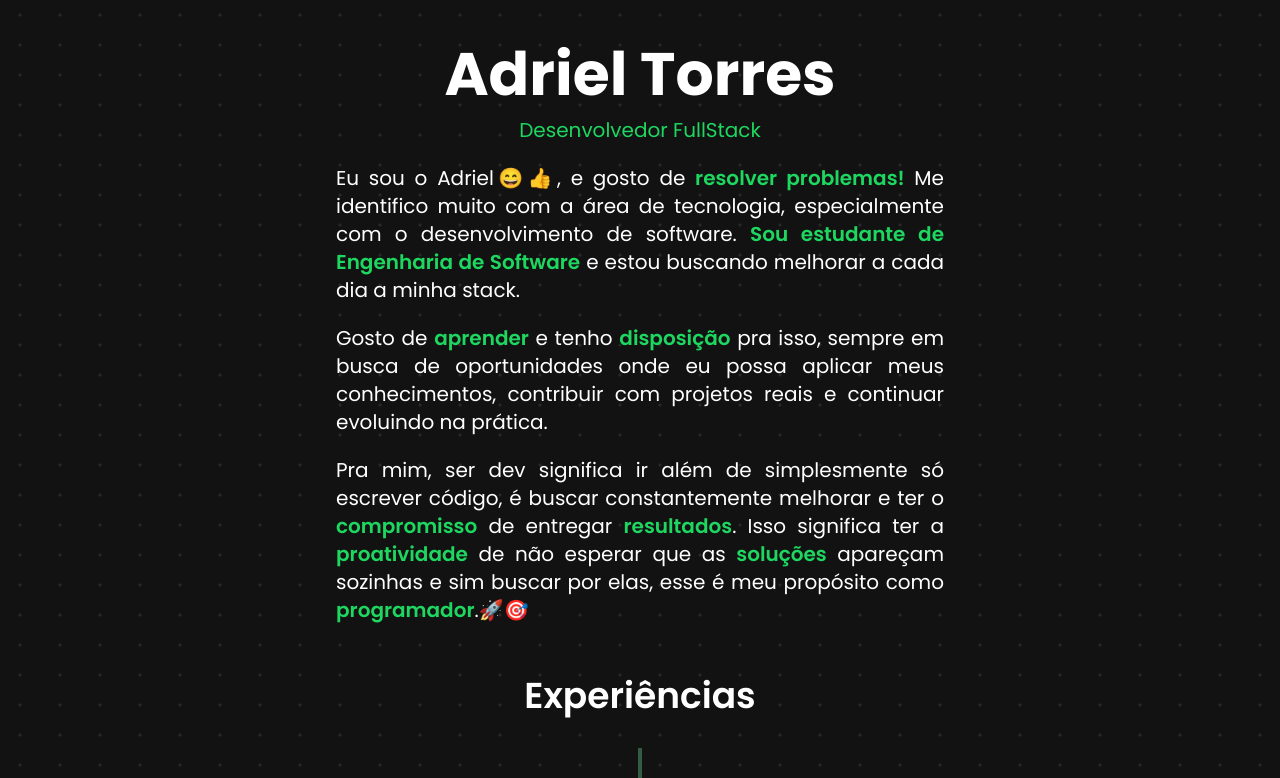
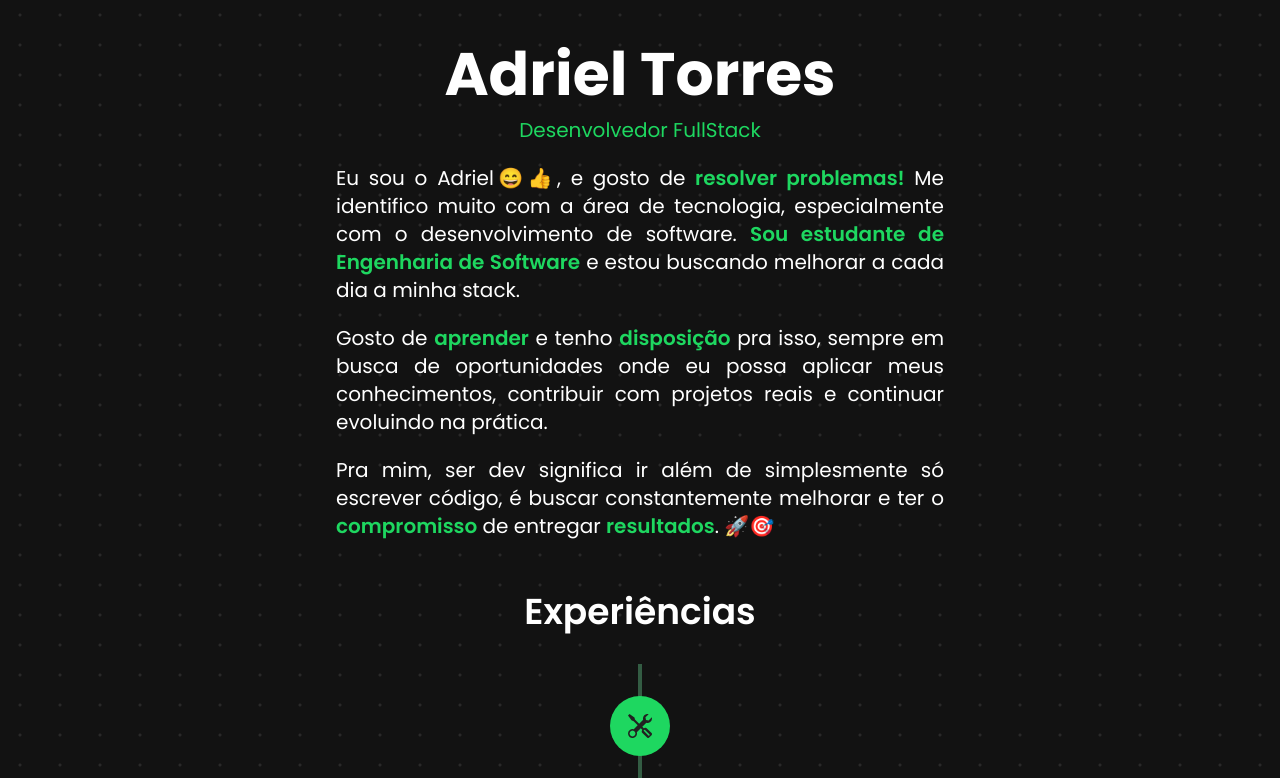
Before and after one commit to adrieeltorres1/adrielPortfolio, a React (Vite) app: page / in a window 1280 px wide. Shown: the top 778 px of the page. Built offline with nearby package versions, Linux system fonts and the light colour scheme.

Commit message:
Estilizando componente header

```diff
--- a/src/components/header.jsx
+++ b/src/components/header.jsx
@@ -11,7 +11,7 @@ const Header = () => {
                         Gosto de <span className="text-verde-spotify font-semibold">aprender</span> e tenho <span className="text-verde-spotify font-semibold">disposição</span> pra isso, sempre em busca de oportunidades onde eu possa aplicar meus conhecimentos, contribuir com projetos reais e continuar evoluindo na prática.
                     </p>
                     <p className="text-white text-base sm:text-lg lg:text-xl leading-relaxed text-justify px-4 sm:px-6 lg:px-8 my-5">
-                        Pra mim, ser dev significa ir além de simplesmente só escrever código, é buscar constantemente melhorar e ter o <span className="text-verde-spotify font-semibold">compromisso</span> de entregar <span className="text-verde-spotify font-semibold">resultados</span>. Isso significa ter a <span className="text-verde-spotify font-semibold">proatividade</span> de não esperar que as <span className="text-verde-spotify font-semibold">soluções</span> apareçam sozinhas e sim buscar por elas, esse é meu propósito como <span className="text-verde-spotify font-semibold">programador</span>.🚀🎯
+                        Pra mim, ser dev significa ir além de simplesmente só escrever código, é buscar constantemente melhorar e ter o <span className="text-verde-spotify font-semibold">compromisso</span> de entregar <span className="text-verde-spotify font-semibold">resultados</span>. 🚀🎯
                     </p>
                 </div>
             </div>
```
